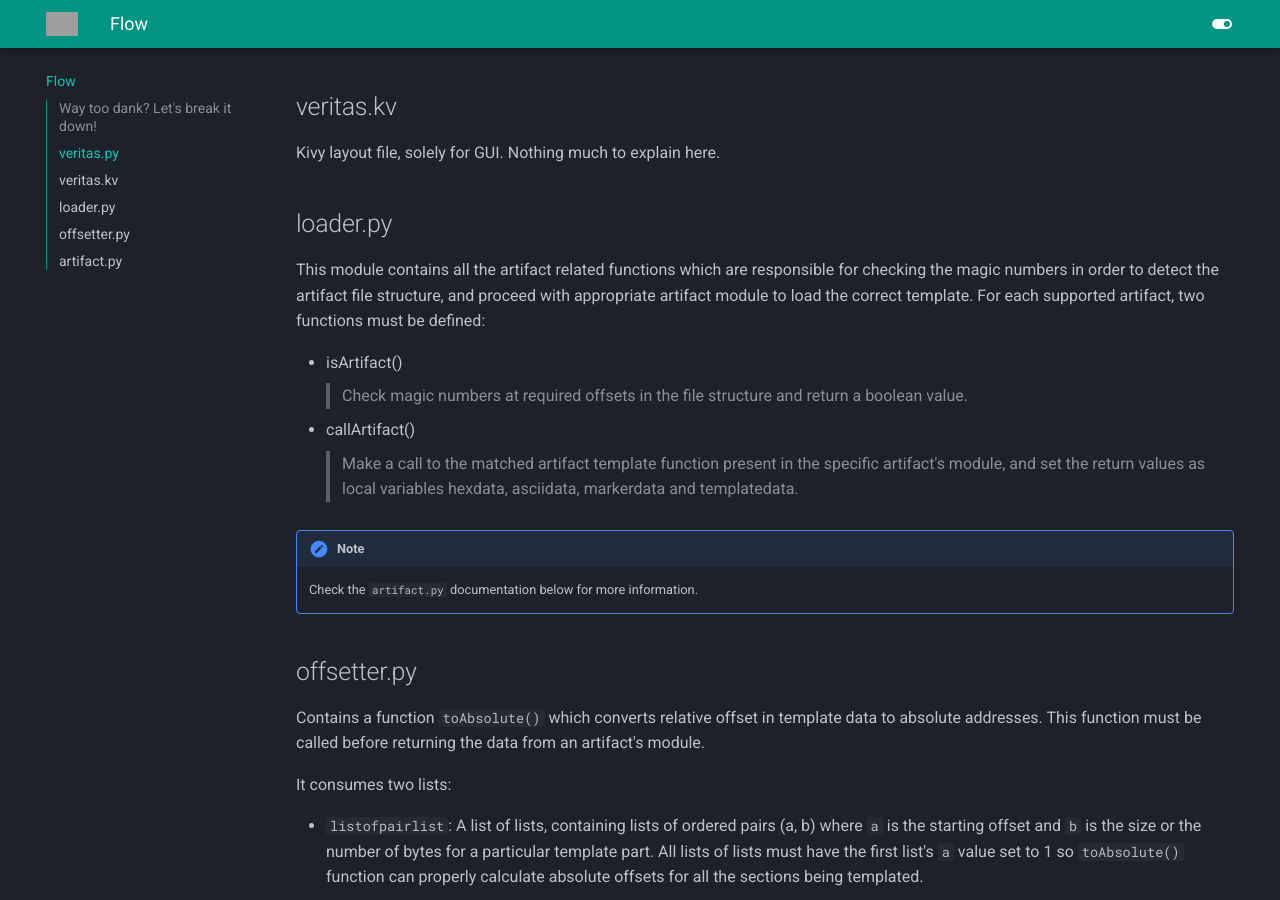
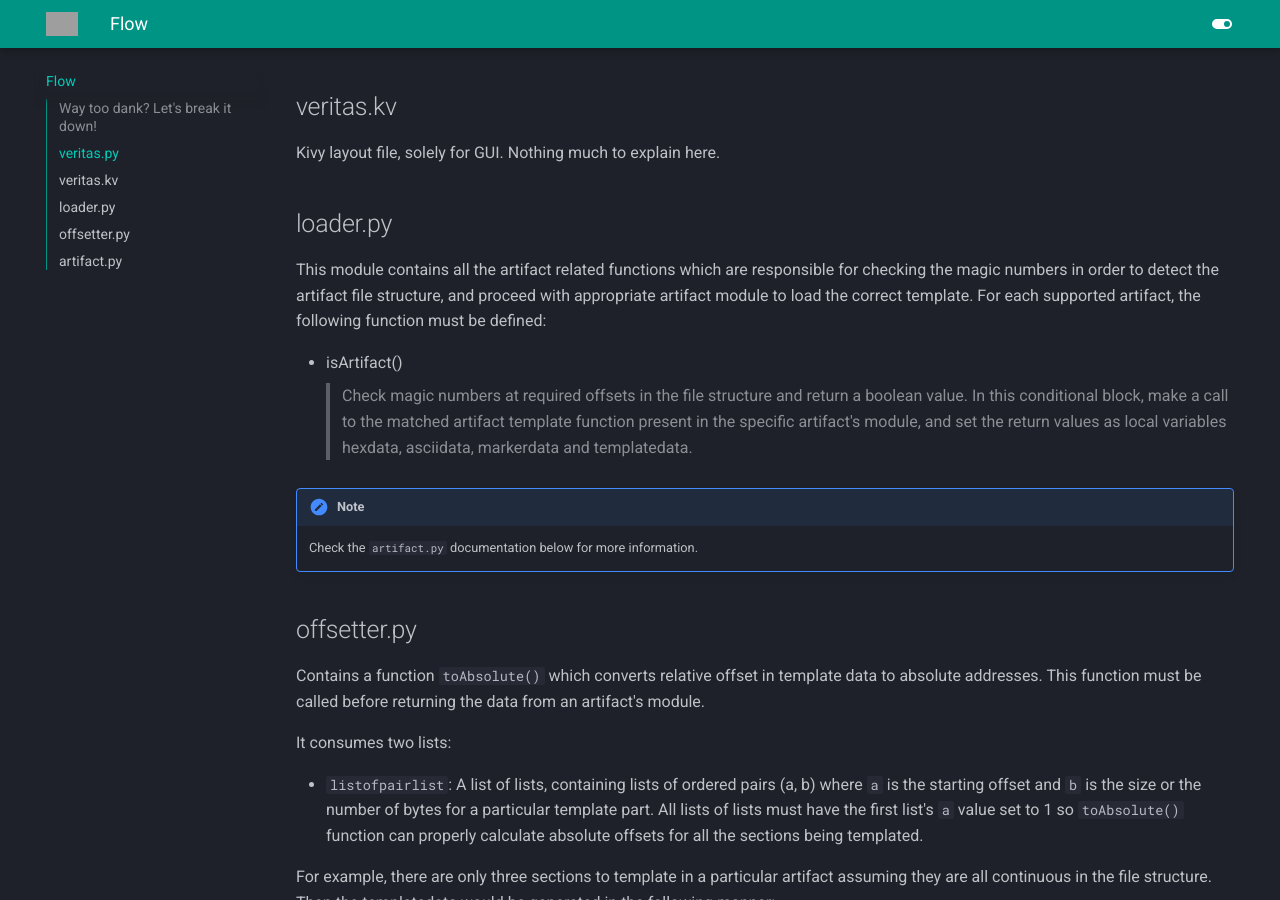
Before and after one commit to nisargsuthar/VeritasDocs, an MkDocs documentation site: the page built from docs/Flow.md, in a window 1280 px wide and 900 px high, scrolled down 1796 px. Built offline with MkDocs 1.6.1 and Material for MkDocs 9.7.7, drawn with Linux system fonts in a browser that asks for light colours; some of the changed lines change nothing that is shown; some of the changed text lies outside the part shown; grey boxes are pictures that could not be loaded.

Commit message:
Update Docs

```diff
--- a/docs/Flow.md
+++ b/docs/Flow.md
@@ -17,8 +17,8 @@ ab[loader.py > isArtifactB] -->|Yes| as{Artifact Supported?};
 others[...] -->|No| urv[veritas.py > updateRecycleViews];
 others[...] -->|Yes| as{Artifact Supported?};
 as{Artifact Supported?} -->|No| urv[veritas.py > updateRecycleViews];
-as{Artifact Supported?} -->|Yes| can[loader.py > callArtifiactN];
-can[loader.py > callArtifiactN] -->|calls| ant[artifactN.py > artifactNTemplate];
+as{Artifact Supported?} -->|Yes| an[loader.py > isArtifiactN];
+an[loader.py > isArtifiactN] -->|calls| ant[artifactN.py > artifactNTemplate];
 
 ant[artifactN.py > artifactNTemplate] --> |declares| template([artifactNtemplate]);
 ant[artifactN.py > artifactNTemplate] --> |declares| size([artifactNsize]);
@@ -27,19 +27,19 @@ ant[artifactN.py > artifactNTemplate] --> |declares| markers([artifactNmarkers])
 template([artifactNtemplate]) --> |is populated by| abs[offsetter.py > toAbsolute];
 size([artifactNsize]) --> |is populated by| abs[offsetter.py > toAbsolute];
 abs[offsetter.py > toAbsolute] --> |returns| tdata([templatedata]);
-tdata([templatedata]) -->  can[loader.py > callArtifiactN];
-markers([artifactNmarkers]) --> can[loader.py > callArtifiactN];
+tdata([templatedata]) -->  an[loader.py > isArtifiactN];
+markers([artifactNmarkers]) --> an[loader.py > isArtifiactN];
 
 ant[artifactN.py > artifactNTemplate] --> |calls| rf[primer.py > readFile];
 rf[primer.py > readFile] --> |returns| fhd([formattedhexdata]);
 rf[primer.py > readFile] --> |returns| fad([formattedasciidata]);
 
-fhd([formattedhexdata]) --> can[loader.py > callArtifiactN];
-fad([formattedasciidata]) --> can[loader.py > callArtifiactN];
+fhd([formattedhexdata]) --> an[loader.py > isArtifiactN];
+fad([formattedasciidata]) --> an[loader.py > isArtifiactN];
 
-can[loader.py > callArtifiactN] --> hd([hexdata]);
-can[loader.py > callArtifiactN] --> ad([asciidata]);
-can[loader.py > callArtifiactN] --> md([markerdata]);
+an[loader.py > isArtifiactN] --> hd([hexdata]);
+an[loader.py > isArtifiactN] --> ad([asciidata]);
+an[loader.py > isArtifiactN] --> md([markerdata]);
 hd([hexdata]) --> f([first]);
 ad([asciidata]) --> f([first]);
 md([markerdata]) --> s([second]);
@@ -75,12 +75,11 @@ Kivy layout file, solely for GUI. Nothing much to explain here.
 
 ## loader.py
 This module contains all the artifact related functions which are responsible for checking the magic numbers in order to detect the artifact file structure, and proceed with appropriate artifact module to load the correct template.
-For each supported artifact, two functions must be defined:
+For each supported artifact, the following function must be defined:
 
 * isArtifact()
 > Check magic numbers at required offsets in the file structure and return a boolean value.
-* callArtifact()
-> Make a call to the matched artifact template function present in the specific artifact's module, and set the return values as local variables hexdata, asciidata, markerdata and templatedata.
+> In this conditional block, make a call to the matched artifact template function present in the specific artifact's module, and set the return values as local variables hexdata, asciidata, markerdata and templatedata.
 
 !!! note
     Check the `artifact.py` documentation below for more information.
@@ -151,12 +150,11 @@ artifactmarkers.append("\n+{} This is a section of variable size!\n".format(vari
 
 As for the inputs and outputs, an `artifact.py` module should take only one parameter `file_path` to read the file. This must be done using the `readFile()` function present in `primer.py`. There is also a `readPartialFile()` function which is used to only read necessary bytes to determine the magic numbers to determine the type of artifact loaded. This was done for performance optimization.
 
-For each submitted `artifact.py` module, there must be two functions defined in `loader.py`:
+For each submitted `artifact.py` module, there must be a function defined in `loader.py`:
 
 * isArtifact()
 > Must use the `readPartialFile()` to read the artifact loaded only upto the number of bytes necessary to determine the artifact type. `readPartialFile()` takes two parameters `file_path` and `numberofbytestoread`.
-* callArtifact()
-> This function is solely used to call the `artifactTemplate()` function from `artifact.py` module and store the returned data in four lists which are also module-level global variables namely `hexdata`, `asciidata`, `templatedata` & `markerdata` in that order.
+> This function's block is solely used to call the `artifactTemplate()` function from `artifact.py` module and store the returned data in four lists namely `hexdata`, `asciidata`, `templatedata` & `markerdata` in that order.
 
 We already looked at the two lists returned from `artifact.py`, which were `templatedata` and `artifactmarkers`.
 
```
